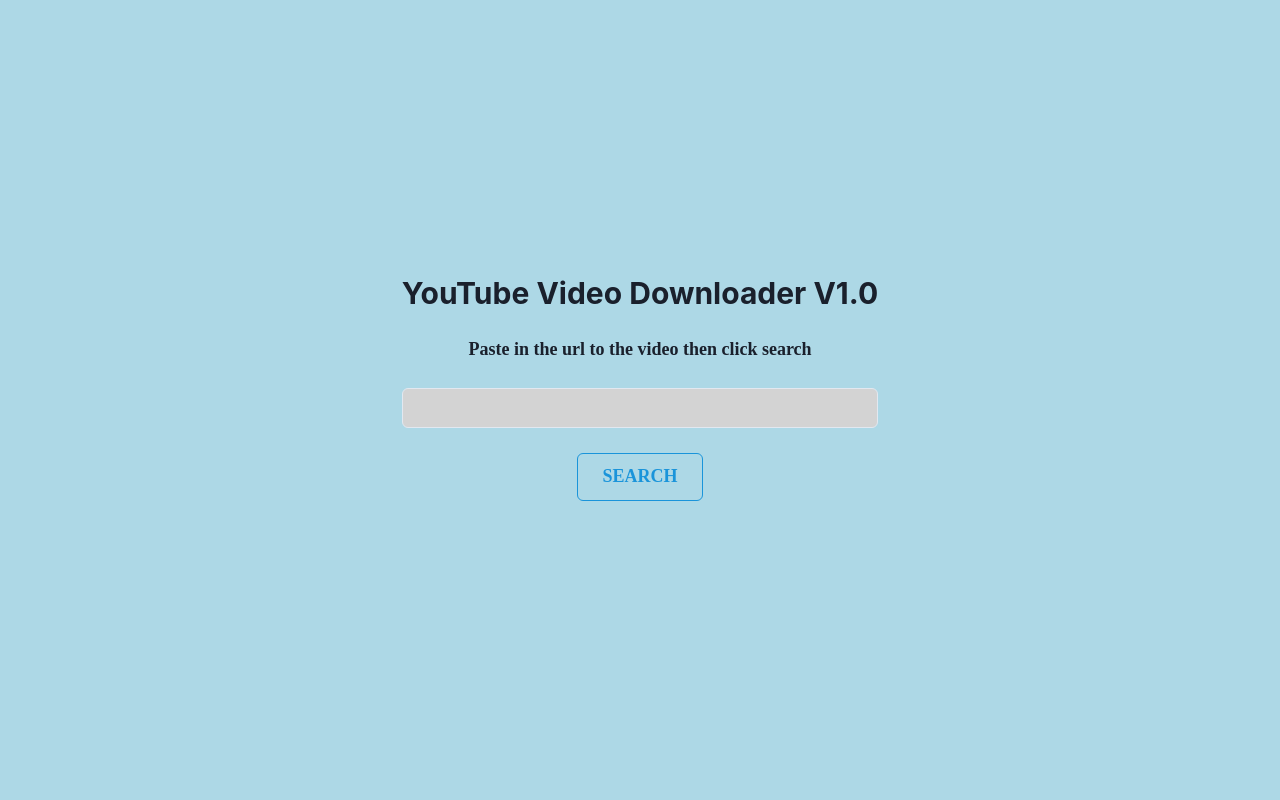
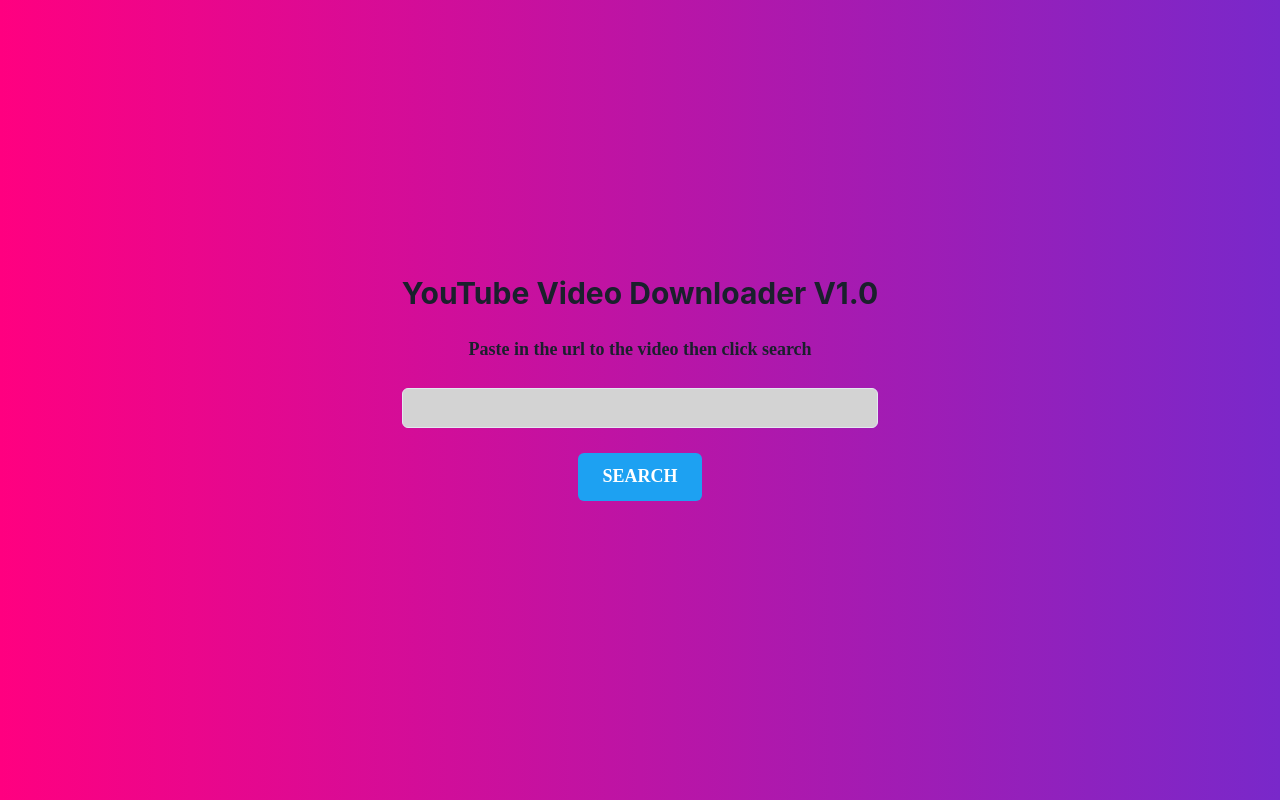
Before and after one commit to MuhammadAlzamily/yt-downloader, a React (Create React App) app: page / in a window 1280 px wide. Built offline with nearby package versions, Linux system fonts and the light colour scheme.

Commit message:
fixed UI

```diff
--- a/src/components/Downloader.jsx
+++ b/src/components/Downloader.jsx
@@ -35,7 +35,7 @@
         height="100vh"
         alignItems="center"
         justifyContent="center"
-        bg="lightblue"
+        bgGradient="linear(to-l, #7928CA, #FF0080)"
       >
         <VStack
           fontFamily="cursive"
@@ -54,10 +54,12 @@
             onChange={(e) => setVidUrl(e.target.value)}
           />
           <Button
-            variant="outline"
             colorScheme="twitter"
             size="lg"
             onClick={buttonHandler}
+            _hover={{
+              bgGradient: "linear(to-r, red.500, yellow.500)",
+            }}
           >
             SEARCH
           </Button>
```
